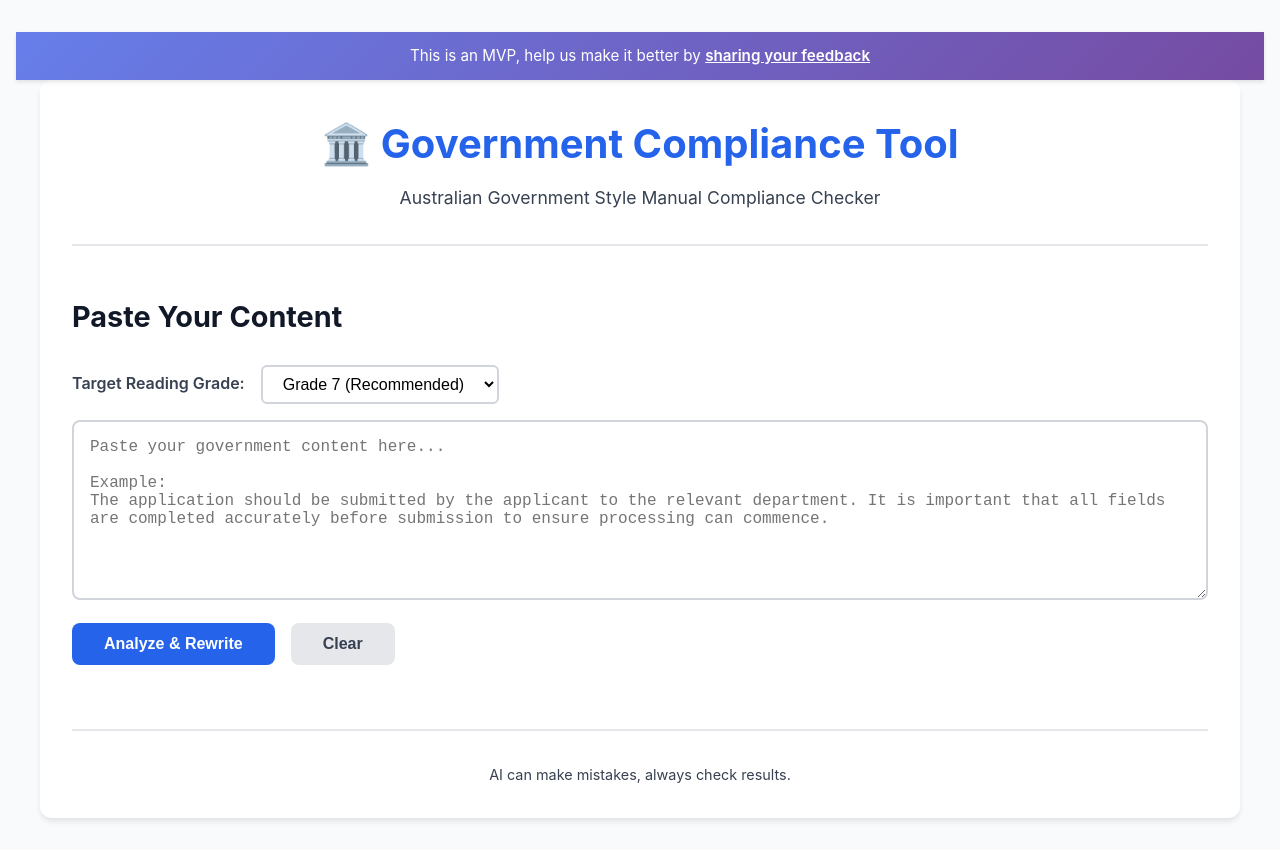
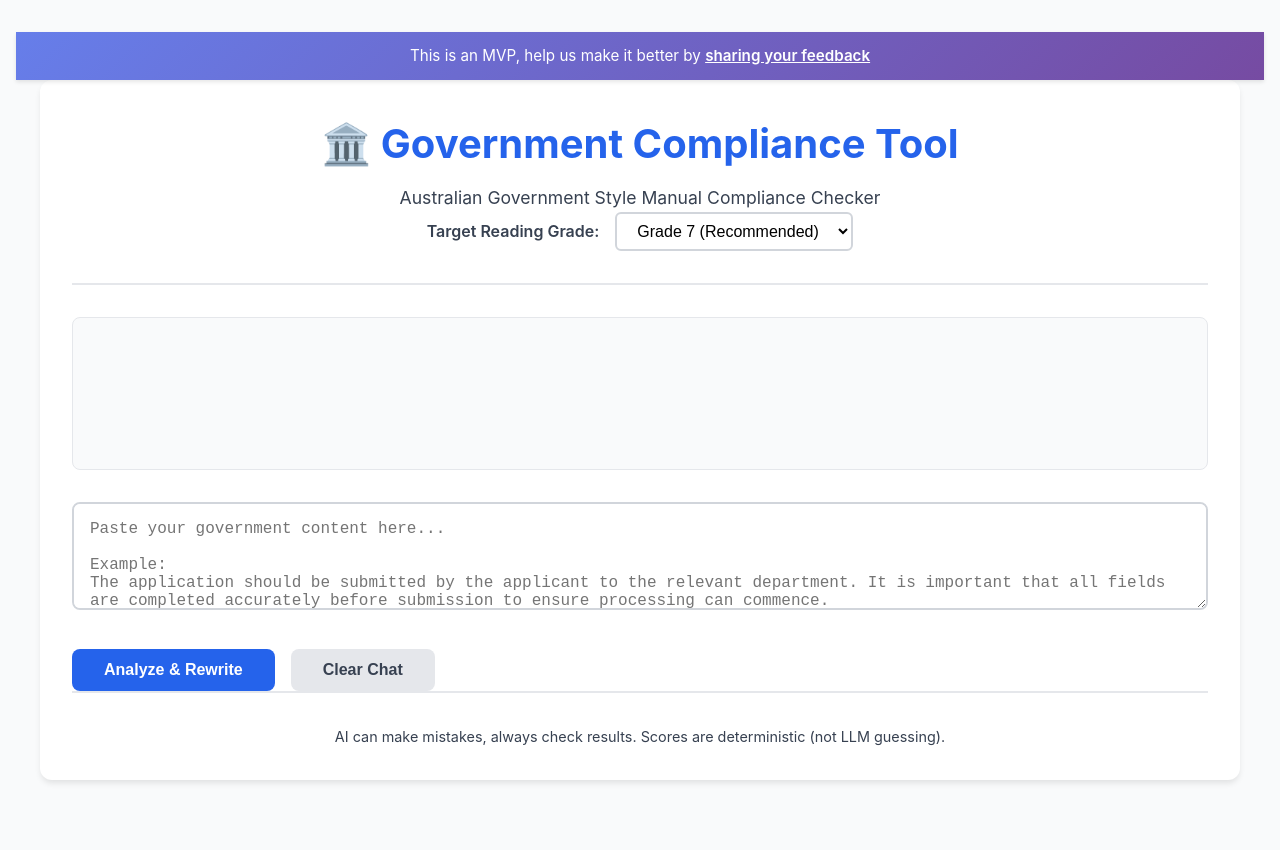
Before and after one commit to Bryce-Cox1/gov-compliance-tool, a FastAPI app: page / in a window 1280 px wide. After the commit the page ends 783 px from the top, so only its background shows below. Run offline with FastAPI, Linux system fonts and the light colour scheme.

Commit message:
Updated UI to chat interface

```diff
--- a/static/style.css
+++ b/static/style.css
@@ -35,12 +35,15 @@ body {
     border-radius: 12px;
     box-shadow: 0 4px 6px -1px rgba(0, 0, 0, 0.1);
     padding: 2rem;
+    display: flex;
+    flex-direction: column;
+    min-height: calc(100vh - 100px);
 }
 
 header {
     text-align: center;
-    margin-bottom: 3rem;
-    padding-bottom: 2rem;
+    margin-bottom: 1rem;
+    padding-bottom: 1rem;
     border-bottom: 2px solid var(--gray-200);
 }
 
@@ -74,15 +77,12 @@ h4 {
 }
 
 /* Input Section */
-.input-section {
-    margin-bottom: 3rem;
-}
-
 .controls {
     display: flex;
     align-items: center;
     gap: 1rem;
     margin-bottom: 1rem;
+    justify-content: center;
 }
 
 .controls label {
@@ -221,13 +221,7 @@ button {
     border-left: 4px solid var(--primary);
 }
 
-/* Results Section */
-.results-section {
-    margin-top: 3rem;
-    padding-top: 3rem;
-    border-top: 2px solid var(--gray-200);
-}
-
+/* Score Card */
 .score-card {
     background: var(--gray-50);
     padding: 1.5rem;
@@ -396,7 +390,7 @@ button {
 /* Footer */
 footer {
     text-align: center;
-    margin-top: 4rem;
+    margin-top: auto;
     padding-top: 2rem;
     border-top: 2px solid var(--gray-200);
     color: var(--gray-700);
@@ -636,3 +630,66 @@ footer {
     background: #fee2e2;
     color: var(--danger);
 }
+
+/* Chat Styles */
+.chat-history {
+    flex: 1 1 auto;
+    overflow-y: auto;
+    padding: 1rem;
+    background: var(--gray-50);
+    border-radius: 8px;
+    margin: 1rem 0;
+    border: 1px solid var(--gray-200);
+}
+
+.message {
+    margin-bottom: 1.5rem;
+    clear: both;
+}
+
+.message.user {
+    text-align: right;
+}
+
+.message.user .message-content {
+    background: var(--primary);
+    color: white;
+    padding: 0.75rem 1.25rem;
+    border-radius: 18px 18px 0 18px;
+    display: inline-block;
+    max-width: 80%;
+}
+
+.message.assistant .message-content {
+    background: white;
+    padding: 1rem;
+    border-radius: 8px;
+    border: 1px solid var(--gray-200);
+    max-width: 100%;
+}
+
+.message.loading .message-content {
+    color: var(--gray-700);
+    font-style: italic;
+    animation: pulse 1.5s infinite;
+}
+
+@keyframes pulse {
+    0% { opacity: 0.6; }
+    50% { opacity: 1; }
+    100% { opacity: 0.6; }
+}
+
+.chat-input {
+    margin-top: 1rem;
+}
+
+.chat-input textarea {
+    margin-bottom: 1rem;
+}
+
+@media (max-width: 768px) {
+    .chat-history {
+        max-height: 400px;
+    }
+}
--- a/templates/index.html
+++ b/templates/index.html
@@ -38,11 +38,6 @@
         <header>
             <h1>🏛️ Government Compliance Tool</h1>
             <p class="subtitle">Australian Government Style Manual Compliance Checker</p>
-        </header>
-
-        <div class="input-section">
-            <h2>Paste Your Content</h2>
-
             <div class="controls">
                 <label for="targetGrade">Target Reading Grade:</label>
                 <select id="targetGrade">
@@ -52,87 +47,46 @@
                     <option value="9">Grade 9</option>
                 </select>
             </div>
+        </header>
 
+        <div id="chat-history" class="chat-history"></div>
+
+        <div class="chat-input">
             <textarea
                 id="inputText"
                 placeholder="Paste your government content here...
 
 Example:
 The application should be submitted by the applicant to the relevant department. It is important that all fields are completed accurately before submission to ensure processing can commence."
-                rows="8"
+                rows="4"
             ></textarea>
-
             <div class="button-group">
-                <button id="analyzeBtn" class="btn-primary">
+                <button id="sendBtn" class="btn-primary">
                     <span id="btnText">Analyze & Rewrite</span>
                     <span id="btnLoader" class="loader" style="display: none;"></span>
                 </button>
-                <button id="clearBtn" class="btn-secondary">Clear</button>
+                <button id="clearBtn" class="btn-secondary">Clear Chat</button>
             </div>
-
             <div id="errorMessage" class="error-message" style="display: none;"></div>
-            <div id="warningMessage" class="warning-message" style="display: none;"></div>
-        </div>
-
-        <div id="results" class="results-section" style="display: none;">
-            <h2>Results</h2>
-
-            <!-- Original Scores -->
-            <div class="score-card">
-                <h3>Original Text Scores</h3>
-                <div id="originalScores" class="scores-grid"></div>
-            </div>
-
-            <!-- Rewritten Text -->
-            <div id="rewrittenSection" style="display: none;">
-                <div class="score-card success">
-                    <h3>Improved Version</h3>
-                    <div class="confidence-badge" id="confidenceBadge"></div>
-                    <div id="properNounInfo" class="proper-noun-info" style="display: none;"></div>
-                    <div id="improvedScores" class="scores-grid"></div>
-                </div>
-
-                <div class="text-comparison">
-                    <div class="comparison-panel">
-                        <h4>Before</h4>
-                        <div id="beforeText" class="text-display"></div>
-                    </div>
-                    <div class="comparison-panel">
-                        <h4>After</h4>
-                        <div id="afterText" class="text-display improved"></div>
-                        <button id="copyBtn" class="btn-copy">Copy Improved Text</button>
-                    </div>
-                </div>
-
-                <div id="iterationInfo" class="info-message"></div>
-            </div>
-
-            <!-- Issues -->
-            <div class="issues-section">
-                <h3>Issues Found</h3>
-                <ul id="issuesList"></ul>
-            </div>
         </div>
 
         <footer>
-            <p>AI can make mistakes, always check results.</p>
+            <p>AI can make mistakes, always check results. Scores are deterministic (not LLM guessing).</p>
         </footer>
     </div>
 
     <script>
-        const analyzeBtn = document.getElementById('analyzeBtn');
+        const chatHistory = document.getElementById('chat-history');
+        const sendBtn = document.getElementById('sendBtn');
         const clearBtn = document.getElementById('clearBtn');
-        const copyBtn = document.getElementById('copyBtn');
         const inputText = document.getElementById('inputText');
         const targetGrade = document.getElementById('targetGrade');
-        const results = document.getElementById('results');
         const errorMessage = document.getElementById('errorMessage');
-        const warningMessage = document.getElementById('warningMessage');
         const btnText = document.getElementById('btnText');
         const btnLoader = document.getElementById('btnLoader');
 
-        // Analyze button click
-        analyzeBtn.addEventListener('click', async () => {
+        // Send button click
+        sendBtn.addEventListener('click', async () => {
             const text = inputText.value.trim();
 
             if (!text) {
@@ -140,14 +94,22 @@ The application should be submitted by the applicant to the relevant department.
                 return;
             }
 
-            // Clear previous messages
+            // Clear error
             hideError();
-            hideWarning();
+
+            // Append user message
+            appendMessage('user', text);
+
+            // Clear input
+            inputText.value = '';
 
             // Show loading state
-            analyzeBtn.disabled = true;
+            sendBtn.disabled = true;
             btnText.style.display = 'none';
             btnLoader.style.display = 'inline-block';
+
+            // Append loading indicator
+            const loadingMsg = appendMessage('assistant', '<div class="loading-text">Analyzing...</div>', true);
 
             try {
                 const response = await fetch('/api/analyze', {
@@ -167,87 +129,123 @@ The application should be submitted by the applicant to the relevant department.
                     throw new Error(data.error || 'Analysis failed');
                 }
 
-                if (data.warning) {
-                    showWarning(data.warning);
-                }
+                // Remove loading
+                chatHistory.removeChild(loadingMsg);
 
-                displayResults(data);
+                // Append assistant response
+                appendAssistantResponse(data);
 
             } catch (error) {
-                showError(error.message);
+                chatHistory.removeChild(loadingMsg);
+                appendMessage('assistant', `<div class="error-message">${error.message}</div>`);
             } finally {
                 // Reset button
-                analyzeBtn.disabled = false;
+                sendBtn.disabled = false;
                 btnText.style.display = 'inline';
                 btnLoader.style.display = 'none';
             }
+
+            scrollToBottom();
         });
 
         // Clear button
         clearBtn.addEventListener('click', () => {
-            inputText.value = '';
-            results.style.display = 'none';
+            chatHistory.innerHTML = '';
             hideError();
-            hideWarning();
         });
 
-        // Copy button
-        copyBtn.addEventListener('click', () => {
-            const text = document.getElementById('afterText').textContent;
-            navigator.clipboard.writeText(text).then(() => {
-                const originalText = copyBtn.textContent;
-                copyBtn.textContent = 'Copied!';
-                setTimeout(() => {
-                    copyBtn.textContent = originalText;
-                }, 2000);
-            });
-        });
+        function appendMessage(role, content, isLoading = false) {
+            const msgDiv = document.createElement('div');
+            msgDiv.classList.add('message', role);
+            if (isLoading) msgDiv.classList.add('loading');
+            msgDiv.innerHTML = `<div class="message-content">${content}</div>`;
+            chatHistory.appendChild(msgDiv);
+            scrollToBottom();
+            return msgDiv;
+        }
 
-        function displayResults(data) {
-            results.style.display = 'block';
+        function appendAssistantResponse(data) {
+            const msgDiv = document.createElement('div');
+            msgDiv.classList.add('message', 'assistant');
 
-            // Display original scores
-            displayScores('originalScores', data.original_scores);
+            let content = '';
 
-            // Display issues
-            displayIssues(data.original_scores.issues);
+            // Original Scores
+            content += `
+                <div class="score-card">
+                    <h3>Original Text Scores</h3>
+                    <div class="scores-grid">
+                        ${generateScoresHTML(data.original_scores)}
+                    </div>
+                </div>
+            `;
 
-            // If rewriting was done, show improved version
+            // Rewritten Text if available
             if (data.rewritten_text) {
-                document.getElementById('rewrittenSection').style.display = 'block';
-                document.getElementById('beforeText').textContent = data.original_text;
-                document.getElementById('afterText').textContent = data.rewritten_text;
-                displayScores('improvedScores', data.new_scores);
+                content += `
+                    <div class="score-card success">
+                        <h3>Improved Version</h3>
+                        <div class="confidence-badge ${getConfidenceClass(data.confidence)}">
+                            ${data.confidence}% Confidence
+                        </div>
+                        <div id="properNounInfo">${generateProperNounInfo(data.new_scores)}</div>
+                        <div class="scores-grid">
+                            ${generateScoresHTML(data.new_scores)}
+                        </div>
+                    </div>
 
-                // Display confidence badge
-                const confidence = data.confidence;
-                const badge = document.getElementById('confidenceBadge');
-                badge.textContent = `${confidence}% Confidence`;
-                badge.className = 'confidence-badge ' + (
-                    confidence >= 90 ? 'high' :
-                    confidence >= 75 ? 'medium' :
-                    'low'
-                );
+                    <div class="text-comparison">
+                        <div class="comparison-panel">
+                            <h4>Before</h4>
+                            <div class="text-display">${data.original_text}</div>
+                        </div>
+                        <div class="comparison-panel">
+                            <h4>After</h4>
+                            <div class="text-display improved">${data.rewritten_text}</div>
+                            <button class="btn-copy">Copy Improved Text</button>
+                        </div>
+                    </div>
 
-                // Display iteration info
-                document.getElementById('iterationInfo').textContent =
-                    `${data.message} (${data.iterations} iteration${data.iterations !== 1 ? 's' : ''})`;
-
-                // Display proper noun info if present
-                displayProperNounInfo(data.new_scores);
-            } else {
-                document.getElementById('rewrittenSection').style.display = 'none';
+                    <div class="info-message">
+                        ${data.message} (${data.iterations} iteration${data.iterations !== 1 ? 's' : ''})
+                    </div>
+                `;
             }
 
-            // Scroll to results
-            results.scrollIntoView({ behavior: 'smooth', block: 'start' });
+            // Issues
+            content += `
+                <div class="issues-section">
+                    <h3>Issues Found</h3>
+                    <ul>
+                        ${data.original_scores.issues.map(issue => `<li>${issue}</li>`).join('')}
+                    </ul>
+                </div>
+            `;
+
+            msgDiv.innerHTML = `<div class="message-content">${content}</div>`;
+
+            // Add copy button listener
+            const copyBtn = msgDiv.querySelector('.btn-copy');
+            if (copyBtn) {
+                copyBtn.addEventListener('click', () => {
+                    const text = msgDiv.querySelector('.text-display.improved').textContent;
+                    navigator.clipboard.writeText(text).then(() => {
+                        const originalText = copyBtn.textContent;
+                        copyBtn.textContent = 'Copied!';
+                        setTimeout(() => {
+                            copyBtn.textContent = originalText;
+                        }, 2000);
+                    });
+                });
+            }
+
+            chatHistory.appendChild(msgDiv);
+            scrollToBottom();
         }
 
-        function displayScores(elementId, scores) {
-            const container = document.getElementById(elementId);
+        function generateScoresHTML(scores) {
             const checks = scores.compliance.checks;
-
-            const html = `
+            return `
                 <div class="score-item ${checks.grade_level.passed ? 'pass' : 'fail'}">
                     <span class="score-label">Reading Grade</span>
                     <span class="score-value">${checks.grade_level.actual}</span>
@@ -278,37 +276,27 @@ The application should be submitted by the applicant to the relevant department.
                     <span class="score-detail">${scores.compliance.passed}/${scores.compliance.total} checks passed</span>
                 </div>
             `;
-
-            container.innerHTML = html;
         }
 
-        function displayProperNounInfo(scores) {
-            const container = document.getElementById('properNounInfo');
-
-            if (!scores.proper_nouns || scores.proper_nouns.count === 0) {
-                container.style.display = 'none';
-                return;
-            }
+        function generateProperNounInfo(scores) {
+            if (!scores.proper_nouns || scores.proper_nouns.count === 0) return '';
 
             const pn = scores.proper_nouns;
-            const contentGradePassed = pn.content_grade <= scores.target_grade + 1;
+            const contentGradePassed = pn.content_grade <= scores.target_grade + 1; // Assuming target_grade is available, but adjust if needed
 
-            // Generate proper noun list
             let nounListHTML = '';
             if (pn.detected && pn.detected.length > 0) {
                 nounListHTML = `
                     <div class="proper-noun-list">
-                        <p style="margin: 10px 0 5px 0; font-size: 13px;">
-                            We noticed your text contained proper nouns. The following nouns have been left out of the content grade calculation because they can't be rewritten:
-                        </p>
-                        <ul style="margin: 5px 0 0 20px; font-size: 13px; list-style-type: disc;">
+                        <p>We noticed your text contained proper nouns. The following nouns have been left out of the content grade calculation because they can't be rewritten:</p>
+                        <ul>
                             ${pn.detected.map(noun => `<li>${noun}</li>`).join('')}
                         </ul>
                     </div>
                 `;
             }
 
-            const html = `
+            return `
                 <div class="proper-noun-notice ${contentGradePassed ? 'success' : 'warning'}">
                     <strong>ℹ️ Proper Noun Context:</strong>
                     <p>${pn.note}</p>
@@ -320,14 +308,16 @@ The application should be submitted by the applicant to the relevant department.
                     </div>
                 </div>
             `;
-
-            container.innerHTML = html;
-            container.style.display = 'block';
         }
 
-        function displayIssues(issues) {
-            const list = document.getElementById('issuesList');
-            list.innerHTML = issues.map(issue => `<li>${issue}</li>`).join('');
+        function getConfidenceClass(confidence) {
+            if (confidence >= 90) return 'high';
+            if (confidence >= 75) return 'medium';
+            return 'low';
+        }
+
+        function scrollToBottom() {
+            chatHistory.scrollTop = chatHistory.scrollHeight;
         }
 
         function showError(message) {
@@ -339,16 +329,7 @@ The application should be submitted by the applicant to the relevant department.
             errorMessage.style.display = 'none';
         }
 
-        function showWarning(message) {
-            warningMessage.textContent = message;
-            warningMessage.style.display = 'block';
-        }
-
-        function hideWarning() {
-            warningMessage.style.display = 'none';
-        }
-
-        // Feedback Modal Functionality
+        // Feedback Modal Functionality (kept as-is)
         const feedbackModal = document.getElementById('feedbackModal');
         const feedbackLink = document.getElementById('feedbackLink');
         const closeModal = document.querySelector('.close');
@@ -356,13 +337,11 @@ The application should be submitted by the applicant to the relevant department.
         const feedbackForm = document.getElementById('feedbackForm');
         const feedbackStatus = document.getElementById('feedbackStatus');
 
-        // Open modal
         feedbackLink.addEventListener('click', (e) => {
             e.preventDefault();
             feedbackModal.style.display = 'block';
         });
 
-        // Close modal
         closeModal.addEventListener('click', () => {
             feedbackModal.style.display = 'none';
             feedbackForm.reset();
@@ -375,7 +354,6 @@ The application should be submitted by the applicant to the relevant department.
             feedbackStatus.textContent = '';
         });
 
-        // Close modal when clicking outside
         window.addEventListener('click', (e) => {
             if (e.target === feedbackModal) {
                 feedbackModal.style.display = 'none';
@@ -384,7 +362,6 @@ The application should be submitted by the applicant to the relevant department.
             }
         });
 
-        // Submit feedback
         feedbackForm.addEventListener('submit', async (e) => {
             e.preventDefault();
 
```
